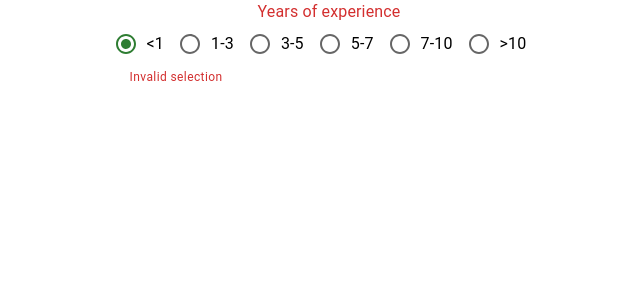
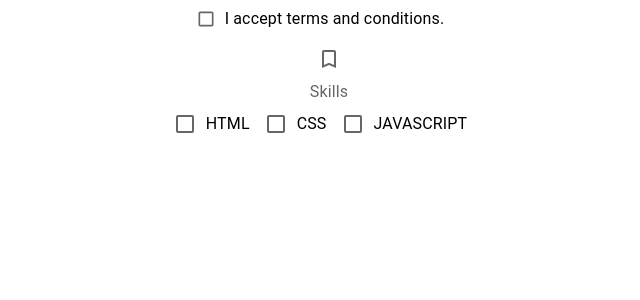
Before and after one commit to Gapotchenko-Yakov/react-mui-codevolution-2, a React (Create React App) app: page / in a window 1280 px wide. Shown: the top 300 px of the page, without its empty margins (311-951 px from the left). Built offline with nearby package versions, Linux system fonts and the light colour scheme.

Commit message:
Checkbox

```diff
--- a/src/App.tsx
+++ b/src/App.tsx
@@ -13,8 +13,8 @@ function App() {
       {/* <MuiButton /> */}
       {/* <MuiTextField /> */}
       {/* <MuiSelect /> */}
-      <MuiRadioButton />
-      {/* <MuiCheckbox /> */}
+      {/* <MuiRadioButton /> */}
+      <MuiCheckbox />
     </div>
   );
 }
```
